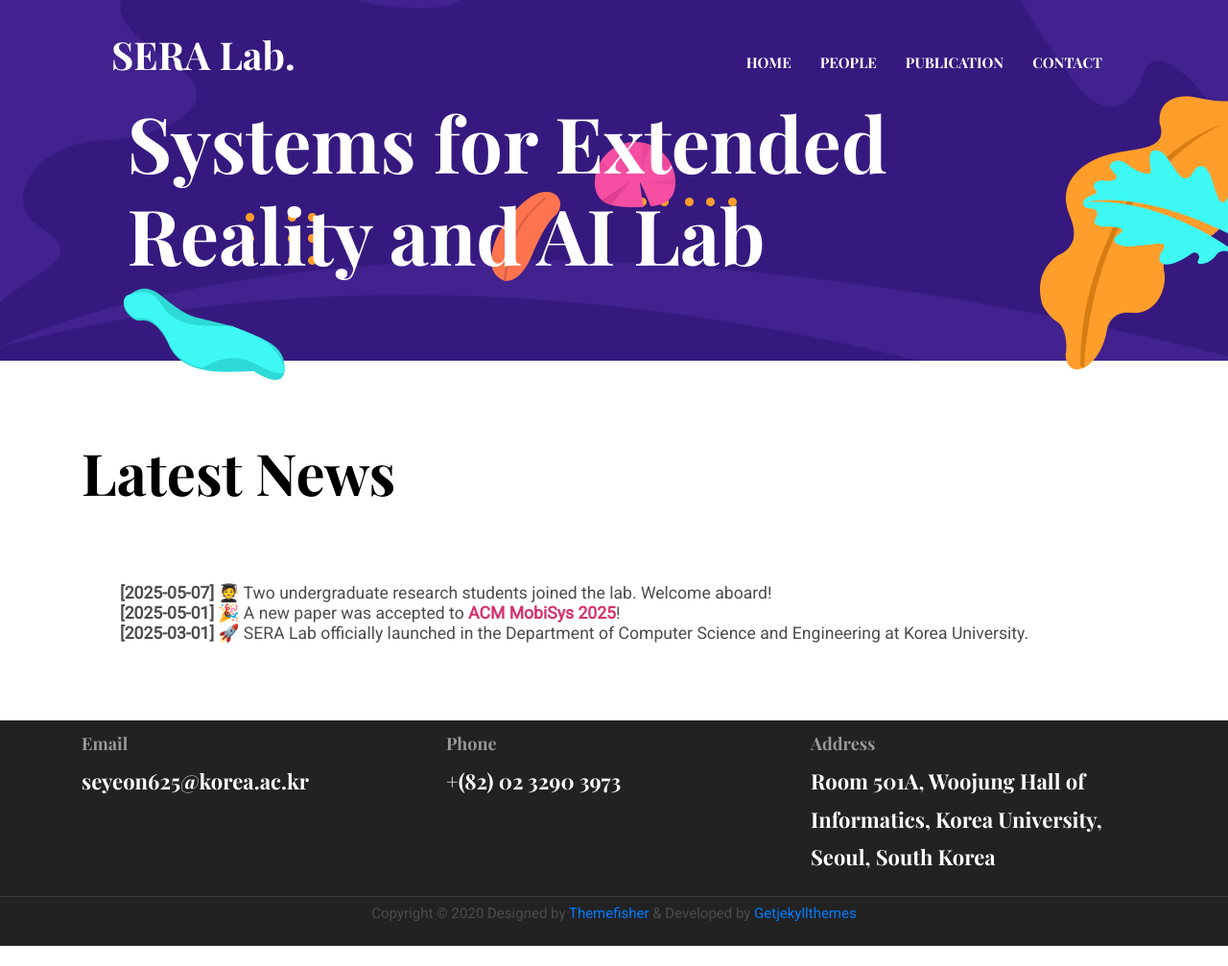
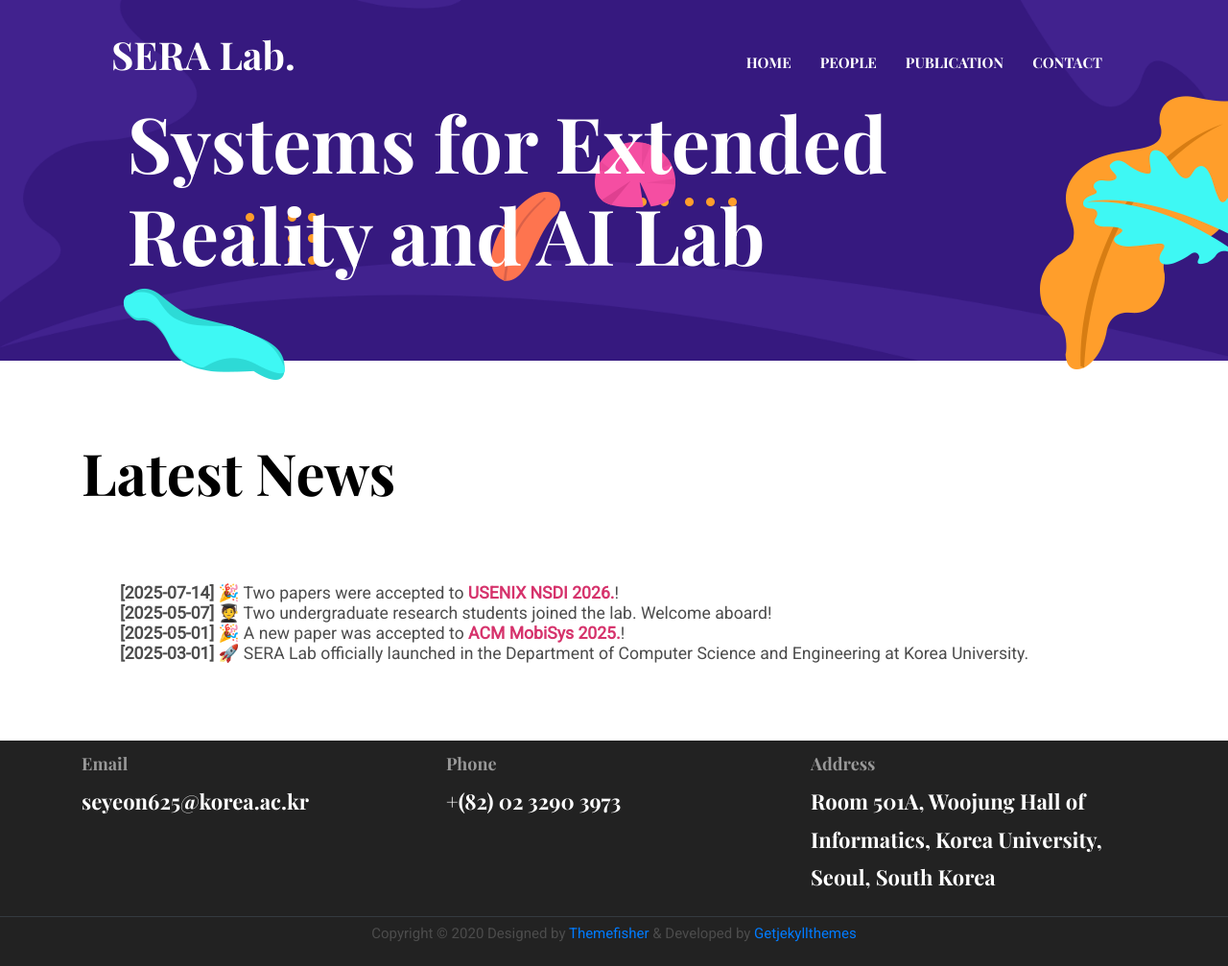
Before and after one commit to seyeon4302/seyeon4302.github.io, a Jekyll site: the page built from index.html, in a window 1280 px wide and 1007 px high. Shown: the whole window at 96% size. Built offline with Jekyll 4.4.1, drawn with Linux system fonts in a browser that asks for light colours.

Commit message:
Update index.html

```diff
--- a/index.html
+++ b/index.html
@@ -8,8 +8,9 @@ layout: default
   <div class="container">
     <h2 class="section-title">Latest News</h2>
     <ul>
+      <li style="font-size: 1.1rem;"><strong>[2025-07-14]</strong> 🎉 Two papers were accepted to <span style="color:#d6336c; font-weight:bold;">USENIX NSDI 2026.</span>!</li>
       <li style="font-size: 1.1rem;"><strong>[2025-05-07]</strong> 🧑‍🎓 Two undergraduate research students joined the lab. Welcome aboard!</li>
-      <li style="font-size: 1.1rem;"><strong>[2025-05-01]</strong> 🎉 A new paper was accepted to <span style="color:#d6336c; font-weight:bold;">ACM MobiSys 2025</span>!</li>
+      <li style="font-size: 1.1rem;"><strong>[2025-05-01]</strong> 🎉 A new paper was accepted to <span style="color:#d6336c; font-weight:bold;">ACM MobiSys 2025.</span>!</li>
       <li style="font-size: 1.1rem;"><strong>[2025-03-01]</strong> 🚀 SERA Lab officially launched in the Department of Computer Science and Engineering at Korea University.</li>
     </ul>
   </div>
```
